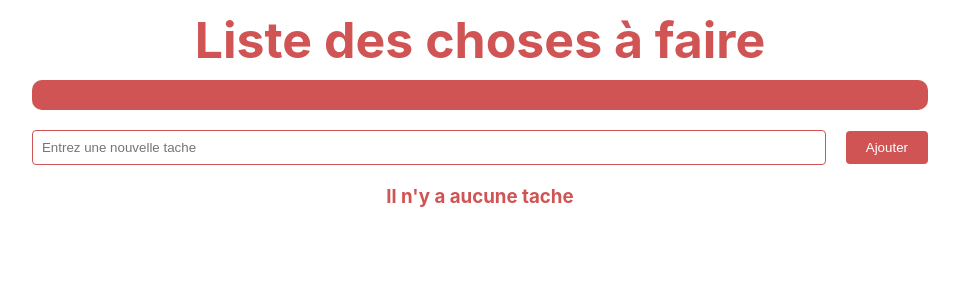
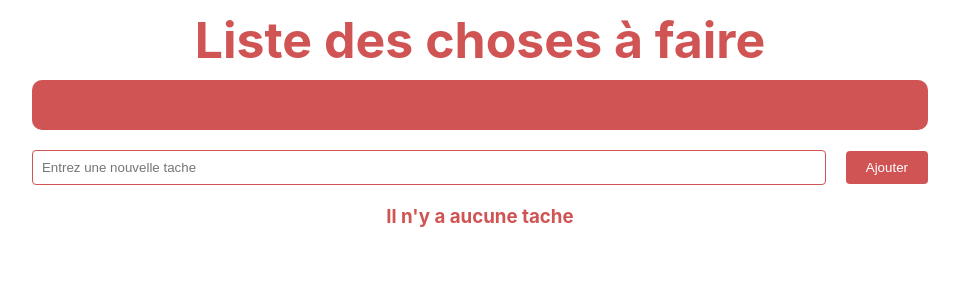
Before and after one commit to kevintsi/ToDoList, a React (Create React App) app: page / in a window 1280 px wide. Shown: the top 300 px of the page, without its empty margins (160-1119 px from the left). Built offline with nearby package versions, Linux system fonts and the light colour scheme; the HTML template or start-up script is replaced by a standard one.

Commit message:
Couleur par défaut si pas de tache ajoutée

```diff
--- a/src/components/ProgressBar/ProgressBar.css
+++ b/src/components/ProgressBar/ProgressBar.css
@@ -1,12 +1,12 @@
 .progress-bar-container {
-    height: 30px;
+    height: 50px;
     background-color: #E5E5E5;
     border-radius: 10px;
     margin-bottom: 20px
 }
 
 .progress-bar-container>div {
-    height: 30px
+    height: 50px
 }
 
 @media screen and (max-width: 768px) {
```
